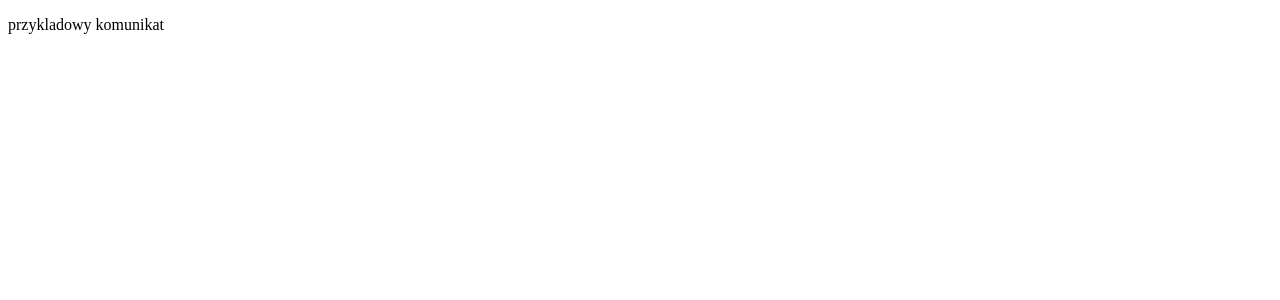
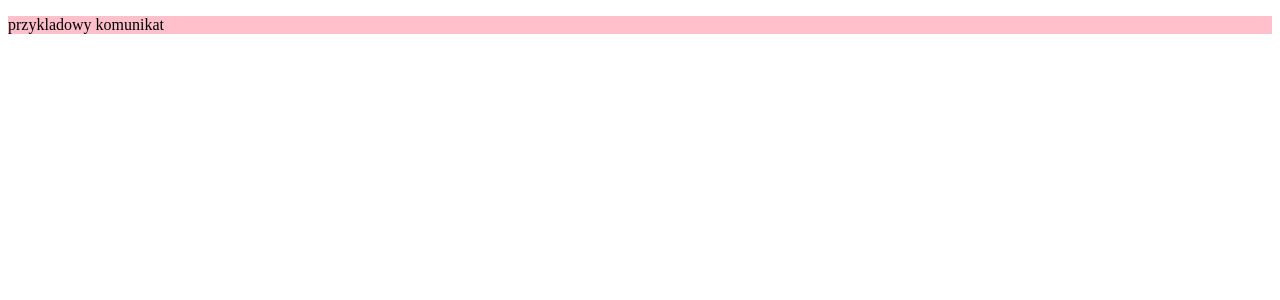
Before and after one commit to pszychowska/statements, a React (Create React App) app: page / in a window 1280 px wide. Shown: the top 300 px of the page. Built offline with nearby package versions, Linux system fonts and the light colour scheme.

Commit message:
#3 basic style implementation

```diff
--- a/src/App.tsx
+++ b/src/App.tsx
@@ -1,9 +1,10 @@
 import React, { FC } from "react";
 import Statement from "./Components/Statement/Statement";
+import styles from "./app.module.scss";
 
 const App: FC = () => {
     return (
-        <div className="App">
+        <div className={styles.app}>
             <Statement text="przykladowy komunikat" />
         </div>
     );
--- a/src/app.module.scss
+++ b/src/app.module.scss
@@ -0,0 +1,3 @@
+.app {
+    background: pink;
+}
```
